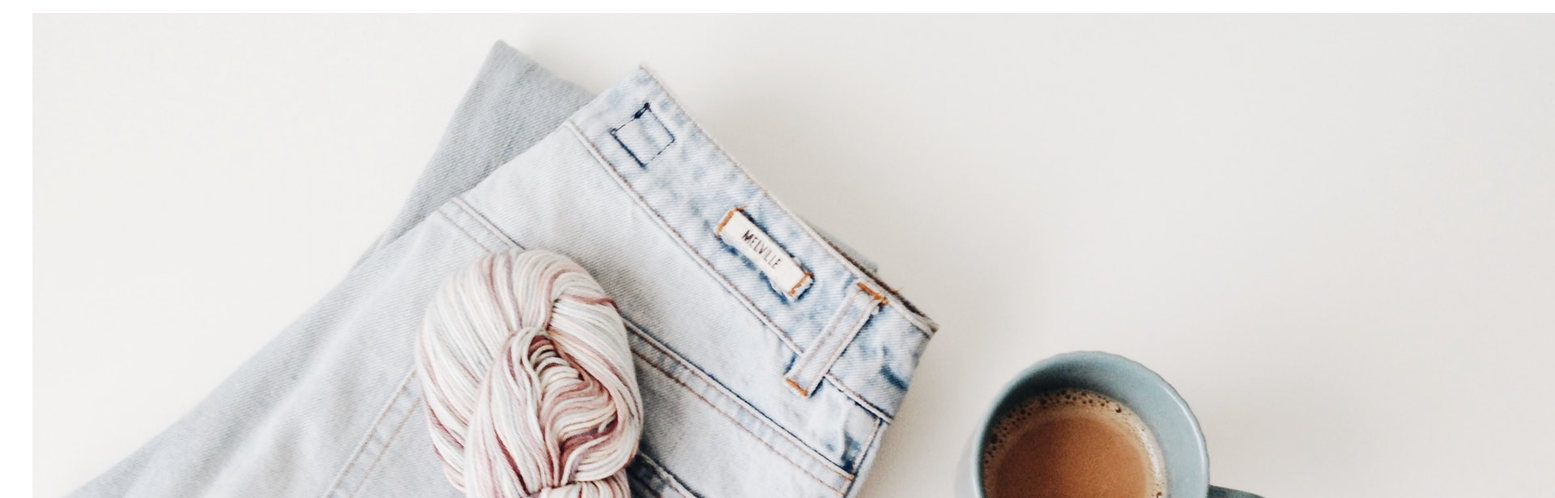
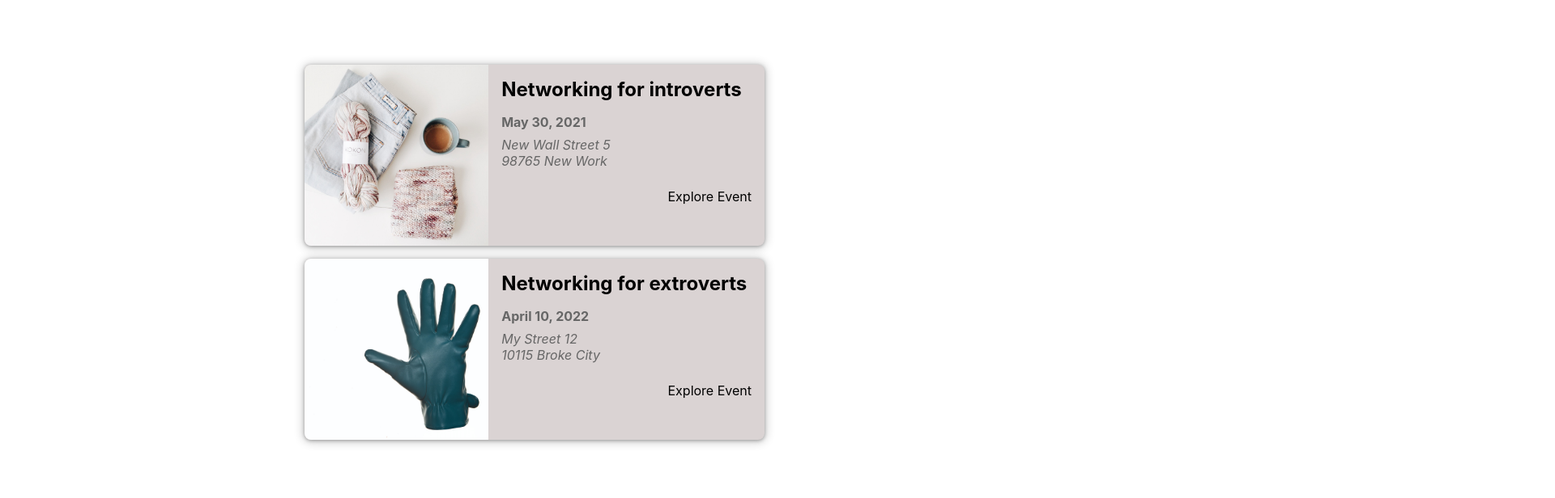
Before and after one commit to jbuican14/react-nextJS-search-app, a Next.js app: page / in a window 1280 px wide. Shown: the top 616 px of the page at 81% size, 1920 px wide, since content can reach past the window. Built offline with nearby package versions, Linux system fonts and the light colour scheme.

Commit message:
Add style module to eventList and eventItem

```diff
--- a/components/events/event-item.js
+++ b/components/events/event-item.js
@@ -1,4 +1,5 @@
 import Link from 'next/link';
+import classes from './event-item.module.css';
 
 function EventItem(props) {
   const { title, image, date, location, id } = props;
@@ -12,19 +13,19 @@
   const exploreLink = `/events/${id}`;
 
   return (
-    <li>
+    <li className={classes.item}>
       <img src={'/' + image} alt={title} />
-      <div>
-        <div>
+      <div className={classes.content}>
+        <div className={classes.summary}>
           <h2>{title}</h2>
-          <div>
+          <div className={classes.date}>
             <time>{humanReadableDate}</time>
           </div>
-          <div>
+          <div className={classes.address}>
             <address>{formattedAddress}</address>
           </div>
         </div>
-        <div>
+        <div className={classes.actions}>
           <Link href={exploreLink}>Explore Event</Link>
         </div>
       </div>
--- /dev/null
+++ b/components/events/event-item.module.css
@@ -0,0 +1,100 @@
+.item {
+  box-shadow: 0 1px 4px rgba(0, 0, 0, 0.3), 0 1px 12px 2px rgba(0, 0, 0, 0.2);
+  border-radius: 8px;
+  overflow: hidden;
+  background-color: rgb(218, 211, 211);
+  margin: 1rem;
+  display: flex;
+  flex-direction: column;
+  gap: 1rem;
+}
+
+.item img {
+  width: 100%;
+  object-fit: cover;
+  height: 10rem;
+}
+
+.content {
+  width: 100%;
+  padding: 0 1rem;
+  text-align: center;
+}
+
+.content h2 {
+  margin: 0.5rem 0;
+}
+
+.date,
+.address {
+  display: flex;
+  gap: 0.5rem;
+  align-items: center;
+}
+
+.date svg,
+.address svg {
+  width: 1.25rem;
+  height: 1.25rem;
+  color: #333030;
+}
+
+.content time {
+  color: #666666;
+  font-weight: bold;
+}
+
+.content address {
+  margin: 0.5rem 0;
+  color: #666666;
+  white-space: pre;
+}
+
+.actions {
+  display: flex;
+  flex-direction: column;
+  padding: 1rem;
+}
+.actions a {
+  display: block;
+}
+.actions a span {
+  vertical-align: middle;
+}
+.icon {
+  margin-left: 0.5rem;
+  display: inline-flex;
+  justify-content: center;
+  align-items: center;
+}
+
+.icon svg {
+  width: 1.25rem;
+  height: 1.25rem;
+}
+
+@media (min-width: 768px) {
+  .item {
+    flex-direction: row;
+  }
+
+  .item img {
+    width: 40%;
+    height: 14rem;
+  }
+
+  .content {
+    width: 60%;
+    padding: 0;
+    text-align: left;
+  }
+
+  .content h2 {
+    margin: 1rem 0;
+  }
+
+  .actions {
+    flex-direction: row;
+    justify-content: flex-end;
+  }
+}
--- a/components/events/event-list.js
+++ b/components/events/event-list.js
@@ -1,10 +1,11 @@
 import EventItem from './event-item';
+import classes from './event-list.module.css';
 
 function EventList(props) {
   const { items } = props;
-  console.log(items);
+
   return (
-    <ul>
+    <ul className={classes.list}>
       {items.map((event) => (
         <EventItem
           key={event.id}
--- /dev/null
+++ b/components/events/event-list.module.css
@@ -0,0 +1,5 @@
+.list {
+  width: 90%;
+  max-width: 40rem;
+  margin: 5rem auto;
+}
```
